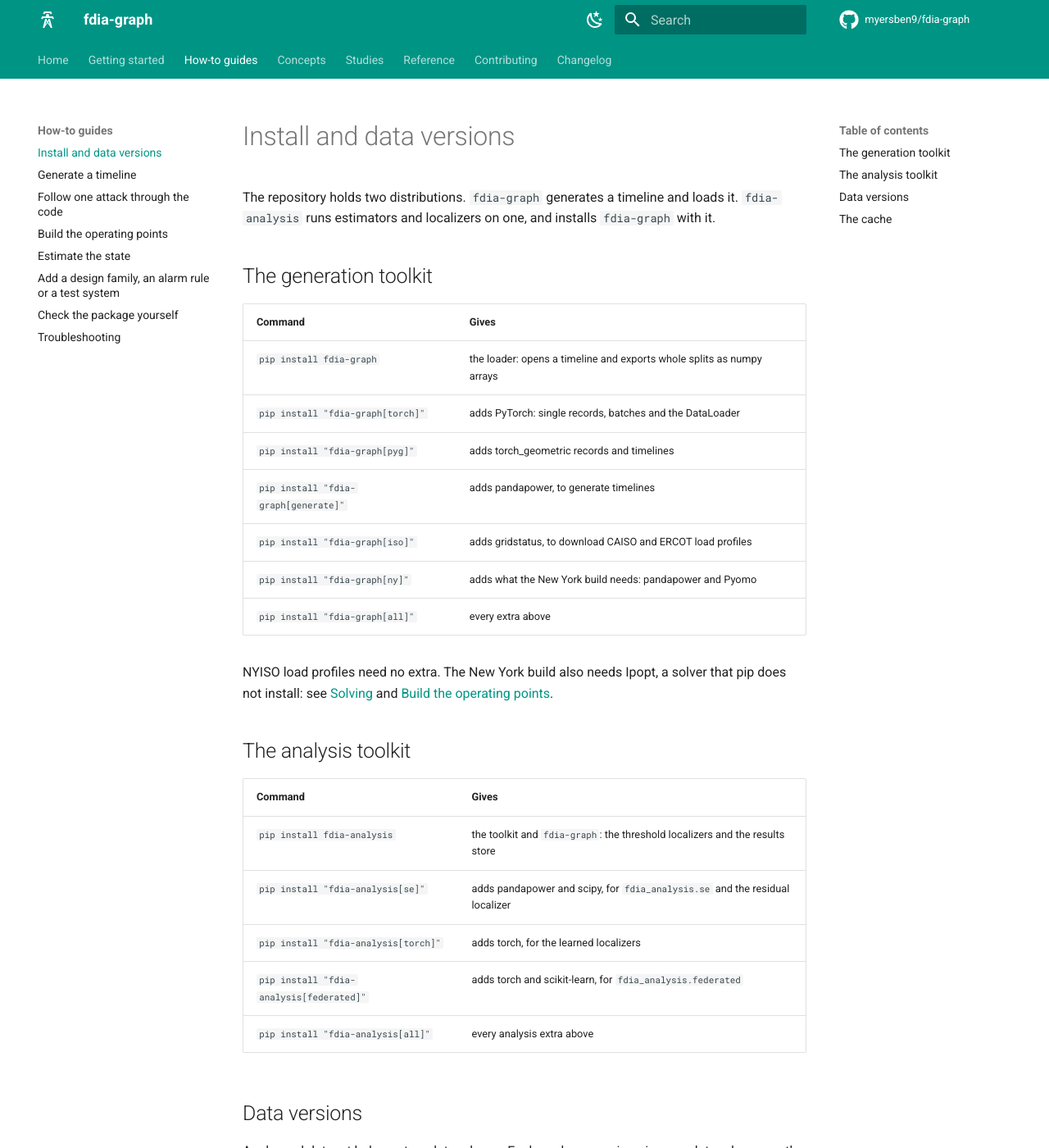
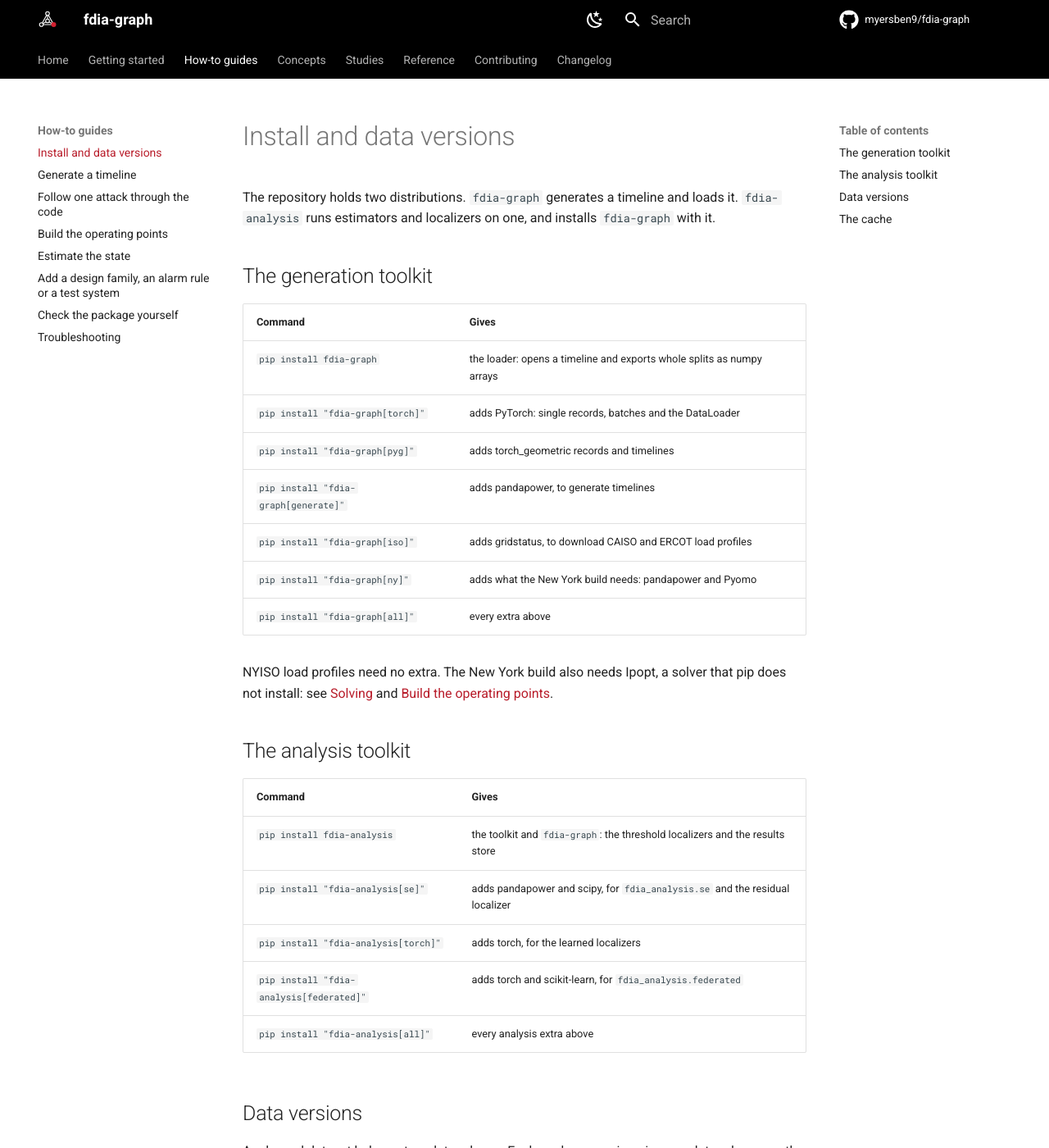
Before and after one commit to myersben9/fdia-graph, an MkDocs documentation site: the page built from docs/guides/install.md, in a window 1280 px wide and 1400 px high. Shown: the whole window at 82% size. Built offline with MkDocs 1.6.1 and Material for MkDocs 9.7.7, drawn with Linux system fonts in a browser that asks for light colours; comment, search, counter and statistics services are not loaded; the version menu is left out.

Commit message:
A logo, and one set of colours (#279)
* A logo, and one red for the figures

The mark is a small network of four buses with one filled in red.
docs/figures/brand holds it with the wordmark for light and dark
backgrounds and alone. The README shows it above the title, and the docs
site uses it as its header logo and favicon with a black and red palette.
The README's figure and the demo notebook draw the reported flow in the
same red.

* The mark sits beside the title, and the site takes the brand's colours

The README shows the mark alone above its title, and the docs landing
page leaves it out, where the header already has it. The favicon has its
own white ground. The site's header is black and its links the logo's
red. The figure and the notebook draw the flow without the attack in
black, so the two lines differ in lightness too.

---------

Co-authored-by: Benjamin Myers <benjamin.myers.465@my.csun.edu>

```diff
--- a/docs/stylesheets/extra.css
+++ b/docs/stylesheets/extra.css
@@ -5,3 +5,21 @@
 .md-typeset img[src*="figures/diagrams/"]:not([src*="/classes_"]):not([src$="/modules.png"]):not([src$="/pipeline.png"]) {
   max-width: min(100%, 450px);
 }
+
+/* The brand's colours (docs/figures/brand): a black header, and the logo's red for links and accents.
+   On the dark scheme the red is lighter, so that link text keeps its contrast. */
+:root,
+[data-md-color-scheme="default"] {
+  --md-primary-fg-color: #000000;
+  --md-primary-fg-color--light: #333333;
+  --md-primary-fg-color--dark: #000000;
+  --md-primary-bg-color: #ffffff;
+  --md-accent-fg-color: #d22030;
+  --md-typeset-a-color: #b81c2a;
+}
+[data-md-color-scheme="slate"] {
+  --md-primary-fg-color: #000000;
+  --md-primary-bg-color: #ffffff;
+  --md-accent-fg-color: #ff6b78;
+  --md-typeset-a-color: #ff8a94;
+}
--- a/mkdocs.yml
+++ b/mkdocs.yml
@@ -7,21 +7,22 @@ docs_dir: docs
 
 theme:
   name: material
+  logo: figures/brand/mark-white.svg
+  favicon: figures/brand/favicon.svg
   icon:
     repo: fontawesome/brands/github
-    logo: material/transmission-tower
   palette:
     - media: "(prefers-color-scheme: light)"
       scheme: default
-      primary: teal
-      accent: deep orange
+      primary: custom
+      accent: custom
       toggle:
         icon: material/weather-night
         name: Switch to dark mode
     - media: "(prefers-color-scheme: dark)"
       scheme: slate
-      primary: teal
-      accent: deep orange
+      primary: custom
+      accent: custom
       toggle:
         icon: material/weather-sunny
         name: Switch to light mode
```
Also changed, not shown: CHANGELOG.md (+7 -0 lines), README.md (+6 -1 lines), docs/reference/MODULES.md (+1 -1 lines), docs/figures/brand/favicon.svg (added), docs/figures/brand/logo-dark.svg (added), docs/figures/brand/logo.svg (added), docs/figures/brand/mark-white.svg (added), docs/figures/brand/mark.svg (added), docs/figures/first_look.png, 3 other files.
